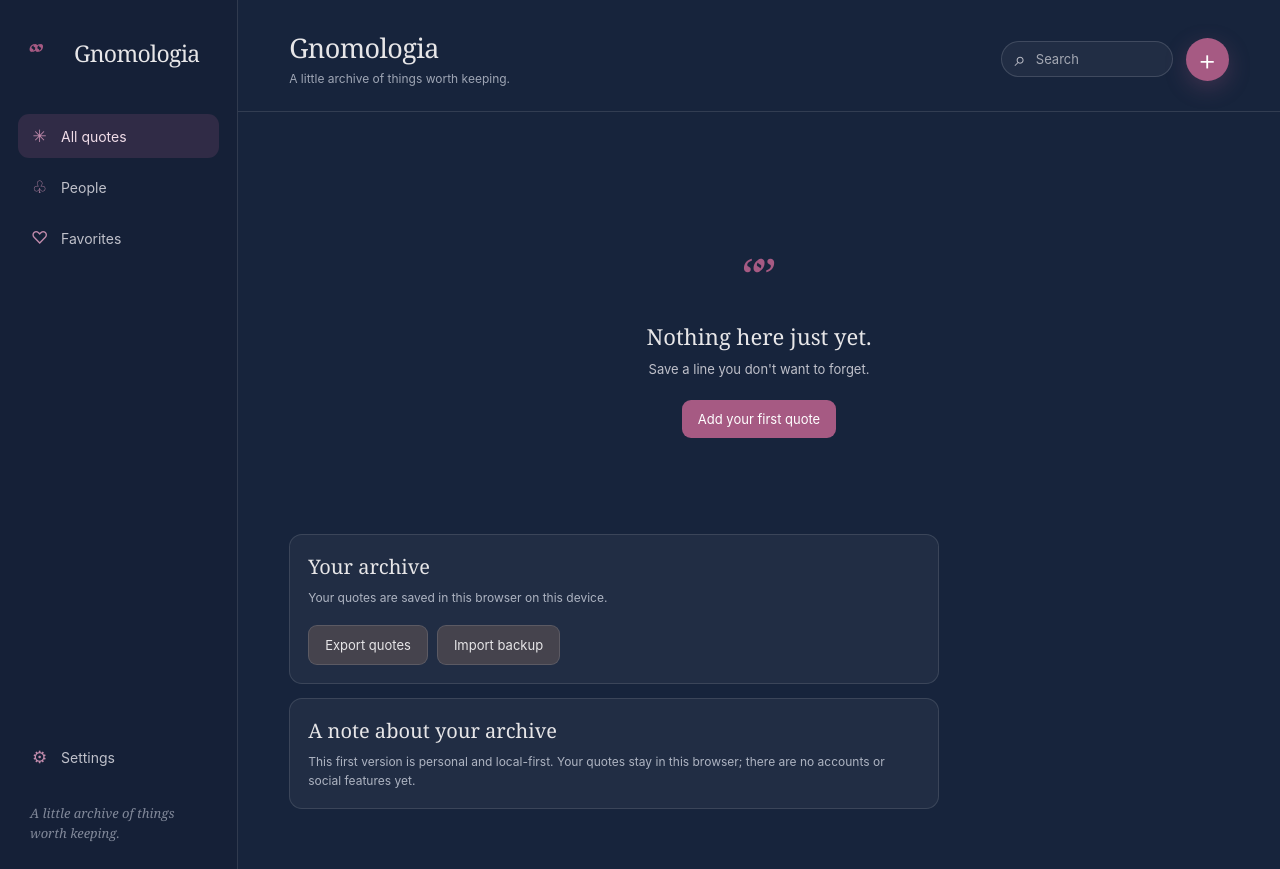
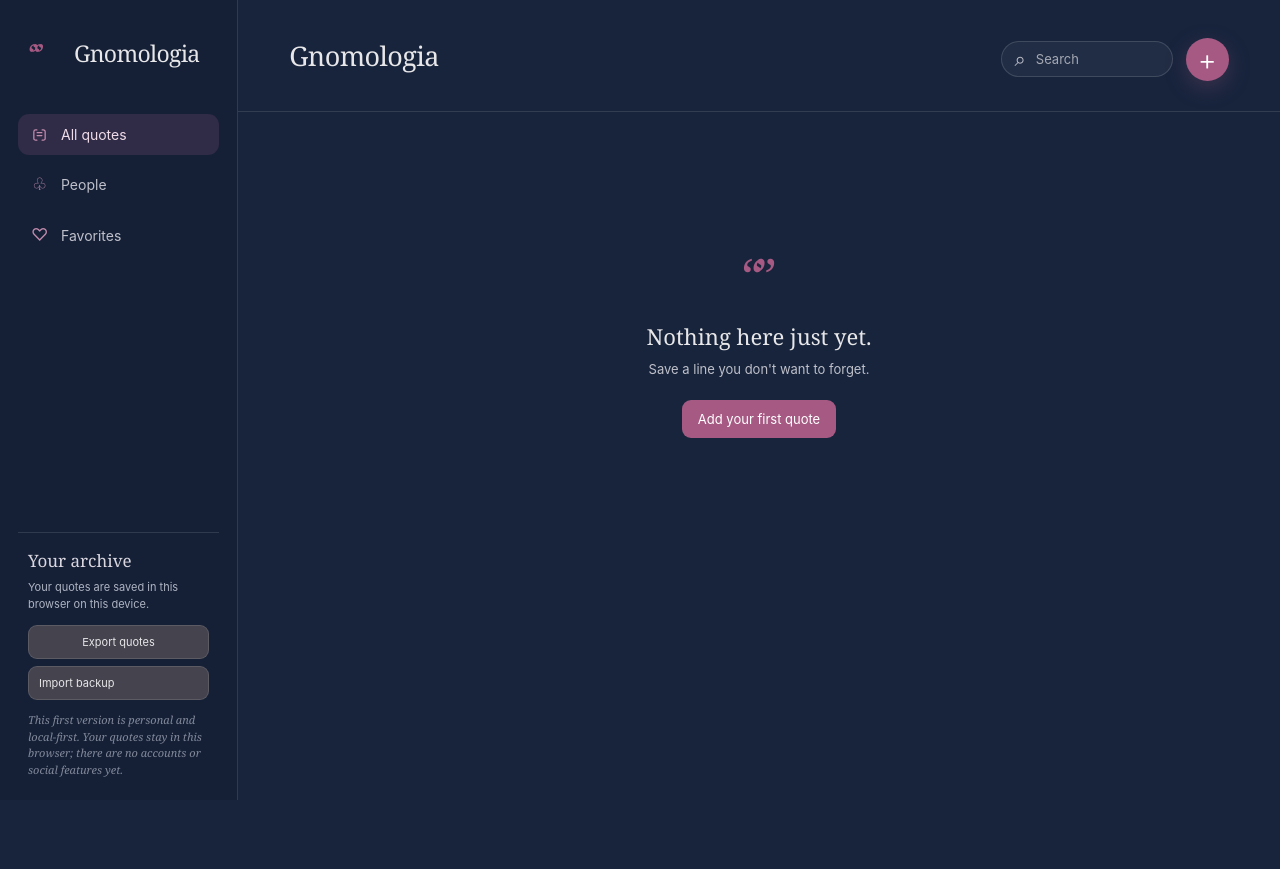
Before and after one commit to DCC1122DCC/GNOMOLOGIA, a plain HTML site: page index.html in a window 1280 px wide. After the commit the page ends 800 px from the top, so only its background shows below. Drawn offline with Linux system fonts and the light colour scheme.

Commit message:
Add files via upload

```diff
--- a/app.js
+++ b/app.js
@@ -9,7 +9,6 @@ const $ = (id) => document.getElementById(id);
 const grid = $("quoteGrid");
 const empty = $("emptyState");
 const peopleView = $("peopleView");
-const settingsView = $("settingsView");
 const addDialog = $("addDialog");
 const detailDialog = $("detailDialog");
 const editDialog = $("editDialog");
@@ -32,13 +31,11 @@ function displayQuote(text) {
 function setView(view) {
   currentView = view;
   document.querySelectorAll(".nav-item[data-view]").forEach(btn => btn.classList.toggle("active", btn.dataset.view === view));
-  const titles = { all: "Gnomologia", people: "People", favorites: "Favorites", settings: "Settings" };
+  const titles = { all: "Gnomologia", people: "People", favorites: "Favorites" };
   $("viewTitle").textContent = titles[view] || "Gnomologia";
-  $("viewSubtitle").textContent = view === "all" ? "A little archive of things worth keeping." : "";
-  $("searchInput").hidden = view === "settings";
-  $("quoteGrid").hidden = view === "people" || view === "settings";
+  $("viewSubtitle").textContent = "";
+    $("quoteGrid").hidden = view === "people";
   peopleView.hidden = view !== "people";
-  settingsView.hidden = view !== "settings";
   render();
   closeSidebar();
 }
@@ -51,7 +48,6 @@ function visibleQuotes() {
 }
 function render() {
   if (currentView === "people") { renderPeople(); empty.hidden = true; return; }
-  if (currentView === "settings") { empty.hidden = true; return; }
   const list = visibleQuotes();
   grid.innerHTML = "";
   list.forEach(q => {
--- a/index.html
+++ b/index.html
@@ -24,13 +24,22 @@
         <span>Gnomologia</span>
       </a>
       <nav class="nav-list" aria-label="Main navigation">
-        <button class="nav-item active" data-view="all"><span class="nav-icon">✳</span> All quotes</button>
+        <button class="nav-item active" data-view="all">
+          <span class="nav-icon all-quotes-icon" aria-hidden="true"><svg viewBox="0 0 18 18" fill="none"><path d="M6.2 4.2H4.8A1.8 1.8 0 0 0 3 6v7.2A1.8 1.8 0 0 0 4.8 15h1.4M11.8 4.2h1.4A1.8 1.8 0 0 1 15 6v7.2a1.8 1.8 0 0 1-1.8 1.8h-1.4M6.5 7.1h5M6.5 10.1h5" stroke="currentColor" stroke-width="1.35" stroke-linecap="round" stroke-linejoin="round"/></svg></span> All quotes
+        </button>
         <button class="nav-item" data-view="people"><span class="nav-icon">♧</span> People</button>
         <button class="nav-item" data-view="favorites"><span class="nav-icon">♡</span> Favorites</button>
       </nav>
       <div class="sidebar-bottom">
-        <button class="nav-item" data-view="settings"><span class="nav-icon">⚙</span> Settings</button>
-        <div class="sidebar-note">A little archive of things worth keeping.</div>
+        <section class="sidebar-archive" aria-label="Archive tools">
+          <h2>Your archive</h2>
+          <p>Your quotes are saved in this browser on this device.</p>
+          <div class="sidebar-archive-actions">
+            <button class="secondary-button" id="exportButton">Export quotes</button>
+            <label class="secondary-button import-label">Import backup<input id="importInput" type="file" accept="application/json"></label>
+          </div>
+          <p class="sidebar-note">This first version is personal and local-first. Your quotes stay in this browser; there are no accounts or social features yet.</p>
+        </section>
       </div>
     </aside>
 
@@ -39,7 +48,7 @@
         <button class="mobile-menu icon-button" id="menuButton" aria-label="Open navigation">☰</button>
         <div class="view-heading">
           <h1 id="viewTitle">Gnomologia</h1>
-          <p id="viewSubtitle">A little archive of things worth keeping.</p>
+          <p id="viewSubtitle"></p>
         </div>
         <div class="top-actions">
           <label class="search-wrap" aria-label="Search quotes">
@@ -58,20 +67,7 @@
           <button class="primary-button" id="emptyAdd">Add your first quote</button>
         </div>
         <section class="people-view" id="peopleView" hidden></section>
-        <section class="settings-view" id="settingsView" hidden>
-          <div class="settings-card">
-            <h2>Your archive</h2>
-            <p>Your quotes are saved in this browser on this device.</p>
-            <div class="settings-actions">
-              <button class="secondary-button" id="exportButton">Export quotes</button>
-              <label class="secondary-button import-label">Import backup<input id="importInput" type="file" accept="application/json"></label>
-            </div>
-          </div>
-          <div class="settings-card">
-            <h2>A note about your archive</h2>
-            <p>This first version is personal and local-first. Your quotes stay in this browser; there are no accounts or social features yet.</p>
-          </div>
-        </section>
+
       </section>
     </main>
   </div>
@@ -80,7 +76,7 @@
 
   <dialog class="modal" id="addDialog">
     <form id="quoteForm" method="dialog">
-      <div class="modal-head"><div><span class="eyebrow">ADD TO YOUR ARCHIVE</span><h2>A little something to remember</h2></div><button class="close-button" type="button" data-close="addDialog" aria-label="Close">×</button></div>
+      <div class="modal-head"><div><h2>Add</h2></div><button class="close-button" type="button" data-close="addDialog" aria-label="Close">×</button></div>
       <label class="field-label" for="quoteText">What did they say?</label>
       <textarea id="quoteText" rows="4" maxlength="500" placeholder="Write the quote here..." required></textarea>
       <label class="field-label" for="personName">Who said it?</label>
--- a/styles.css
+++ b/styles.css
@@ -24,8 +24,15 @@ button { cursor: pointer; }
 .nav-item:hover { background: rgba(255,255,255,.06); color: white; }
 .nav-item.active { background: rgba(166,90,131,.19); color: #f0dce8; }
 .nav-icon { width: 17px; text-align: center; font-size: 17px; color: #c18bac; }
+.all-quotes-icon { display: inline-flex; align-items: center; justify-content: center; }
+.all-quotes-icon svg { display: block; width: 17px; height: 17px; }
 .sidebar-bottom { margin-top: auto; }
-.sidebar-note { color: #82899a; font: italic 13px/1.5 Georgia, serif; padding: 18px 12px 4px; max-width: 175px; }
+.sidebar-archive { padding: 16px 10px 0; border-top: 1px solid var(--line); }
+.sidebar-archive h2 { margin: 0 0 7px; color: #d9d6df; font: 17px Georgia,serif; font-weight: 400; }
+.sidebar-archive > p { margin: 0; color: #aeb4c2; font-size: 11px; line-height: 1.55; }
+.sidebar-archive-actions { display: grid; gap: 7px; margin-top: 12px; }
+.sidebar-archive-actions .secondary-button { width: 100%; text-align: center; padding: 9px 10px; font-size: 11px; }
+.sidebar-note { color: #82899a !important; font: italic 11px/1.5 Georgia, serif !important; padding: 12px 0 0; }
 .main-area { min-width: 0; flex: 1; }
 .topbar { min-height: 112px; padding: 27px clamp(22px,4vw,58px) 20px; display: flex; align-items: center; justify-content: space-between; gap: 20px; border-bottom: 1px solid var(--line); }
 .view-heading h1 { margin: 0; font: 500 27px/1.15 Georgia, serif; letter-spacing: -.6px; }
@@ -86,15 +93,13 @@ textarea::placeholder, input::placeholder { color: #9299a8; }
 .person-card h3 { margin: 0 0 5px; font: 19px Georgia,serif; font-weight: 400; }
 .person-card p, .settings-card p { color: #aeb4c2; font-size: 12px; line-height: 1.6; margin: 0; }
 .person-card button { margin-top: 13px; border: 0; padding: 0; background: none; color: #d49cbd; font-size: 12px; }
-.settings-view { max-width: 650px; display: grid; gap: 14px; }
 .settings-card h2 { margin: 0 0 8px; font: 20px Georgia,serif; font-weight: 400; }
-.settings-actions { display: flex; flex-wrap: wrap; gap: 9px; margin-top: 18px; }
 .import-label { display: inline-flex; align-items: center; cursor: pointer; }
 .import-label input { display: none; }
 .mobile-menu { display: none; }
 .scrim { display: none; }
 @media (max-width: 760px) {
-  .sidebar { position: fixed; z-index: 20; inset: 0 auto 0 0; width: 260px; transform: translateX(-105%); transition: transform .22s ease; box-shadow: var(--shadow); background: #121f34; }
+  .sidebar { position: fixed; z-index: 20; inset: 0 auto 0 0; width: 260px; overflow-y: auto; transform: translateX(-105%); transition: transform .22s ease; box-shadow: var(--shadow); background: #121f34; }
   .sidebar.open { transform: translateX(0); }
   .scrim.show { display: block; position: fixed; z-index: 19; inset: 0; background: rgba(3,8,17,.6); }
   .mobile-menu { display: block; border: 0; background: none; color: var(--soft-white); font-size: 20px; padding: 7px; }
```
